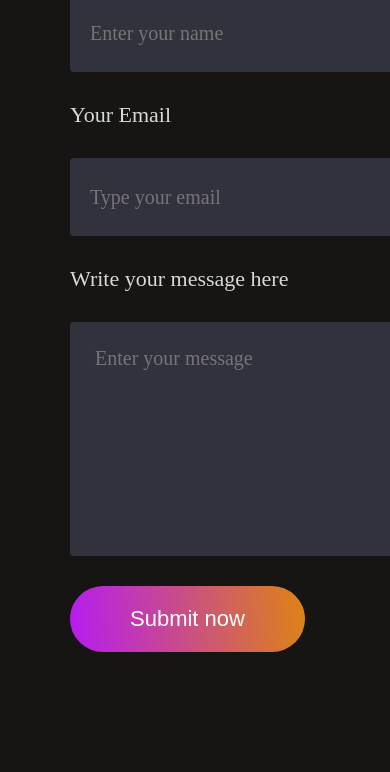
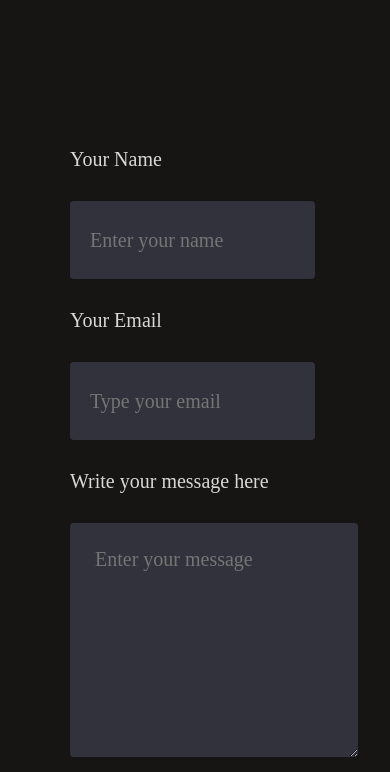
Before and after one commit to Aapush01/100xDevs-Cohort-2, a React (Vite) app in the folder Projects/Aapush-Portfolio/: page / in a window 390 px wide. Shown: the part 8279-9051 px from the top of the page. Built offline with nearby package versions, Linux system fonts and the light colour scheme.

Commit message:
Contact CSS updated

```diff
--- a/Projects/Aapush-Portfolio/package.json
+++ b/Projects/Aapush-Portfolio/package.json
@@ -12,6 +12,7 @@
   "dependencies": {
     "@fortawesome/fontawesome-svg-core": "^6.5.2",
     "@fortawesome/react-fontawesome": "^0.2.2",
+    "dotenv": "^16.4.5",
     "react": "^18.2.0",
     "react-anchor-link-smooth-scroll": "^1.0.12",
     "react-dom": "^18.2.0"
--- a/Projects/Aapush-Portfolio/src/Components/Contact/Contact.css
+++ b/Projects/Aapush-Portfolio/src/Components/Contact/Contact.css
@@ -127,7 +127,20 @@
     .contact-detail img {
         width: 25px;
 
-
-
+    }
+    .contact-right label {
+        font-size: 20px;
+    }
+    .contact-right input {
+        width: 90%;
+        font-size: 20px;
+    }
+    .contact-right textarea {
+        width: 95%;
+        font-size: 20px;
+    }
+    .contact-submit {
+        font-size: 20px;
+        padding: 15px 40px;
     }
 }
--- a/Projects/Aapush-Portfolio/src/Components/Contact/Contact.jsx
+++ b/Projects/Aapush-Portfolio/src/Components/Contact/Contact.jsx
@@ -3,6 +3,10 @@ import "./Contact.css";
 import mail_icon from "../../assets/mail_icon.svg";
 import call_icon from "../../assets/call_icon.svg";
 import location_icon from "../../assets/location_icon.svg";
+
+
+
+
 
 const Contact = () => {
   const onSubmit = async (event) => {
--- a/Projects/Aapush-Portfolio/src/Components/Footer/Footer.css
+++ b/Projects/Aapush-Portfolio/src/Components/Footer/Footer.css
@@ -64,3 +64,9 @@
     transition: 0.3s;
 
 }
+@media(max-width:768px) {
+
+    .footer-top-right{
+
+    }
+}
```
Also changed, not shown: 1 other file (tests, documents, lock files or other folders).
